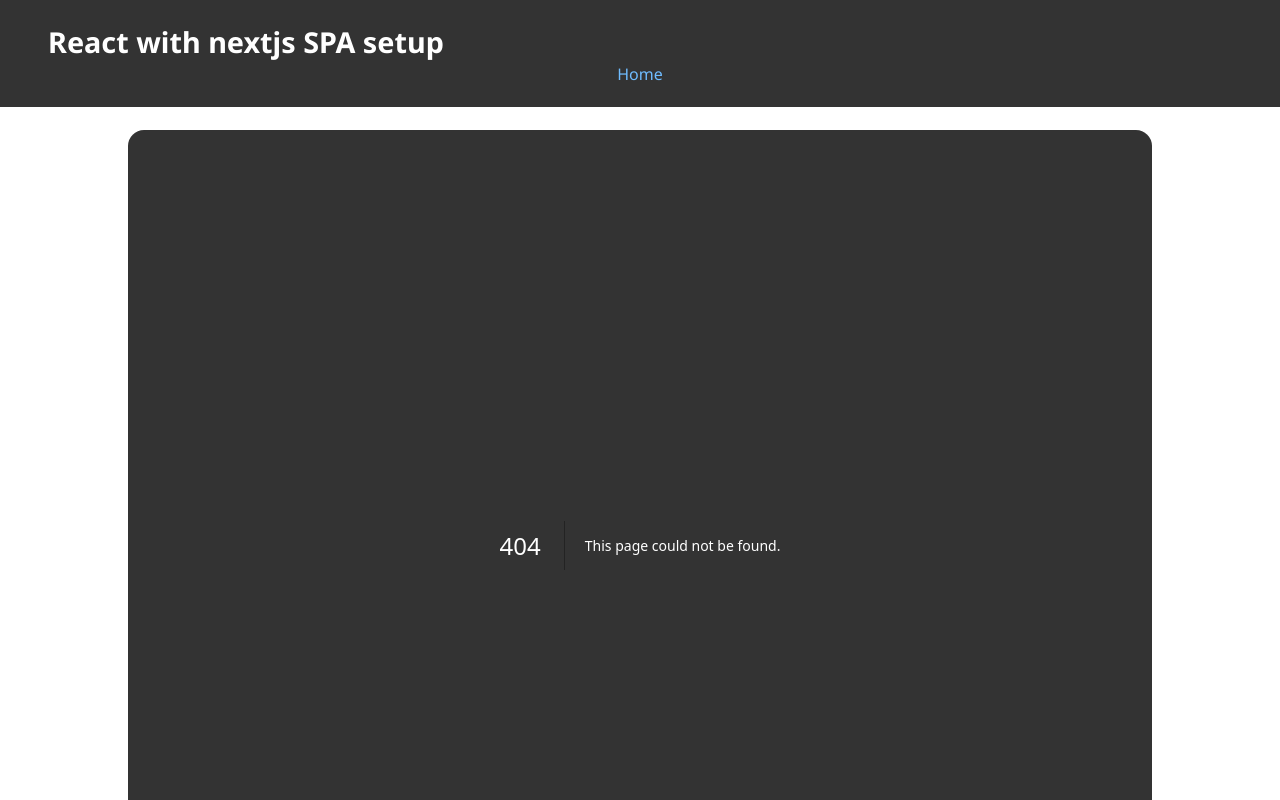
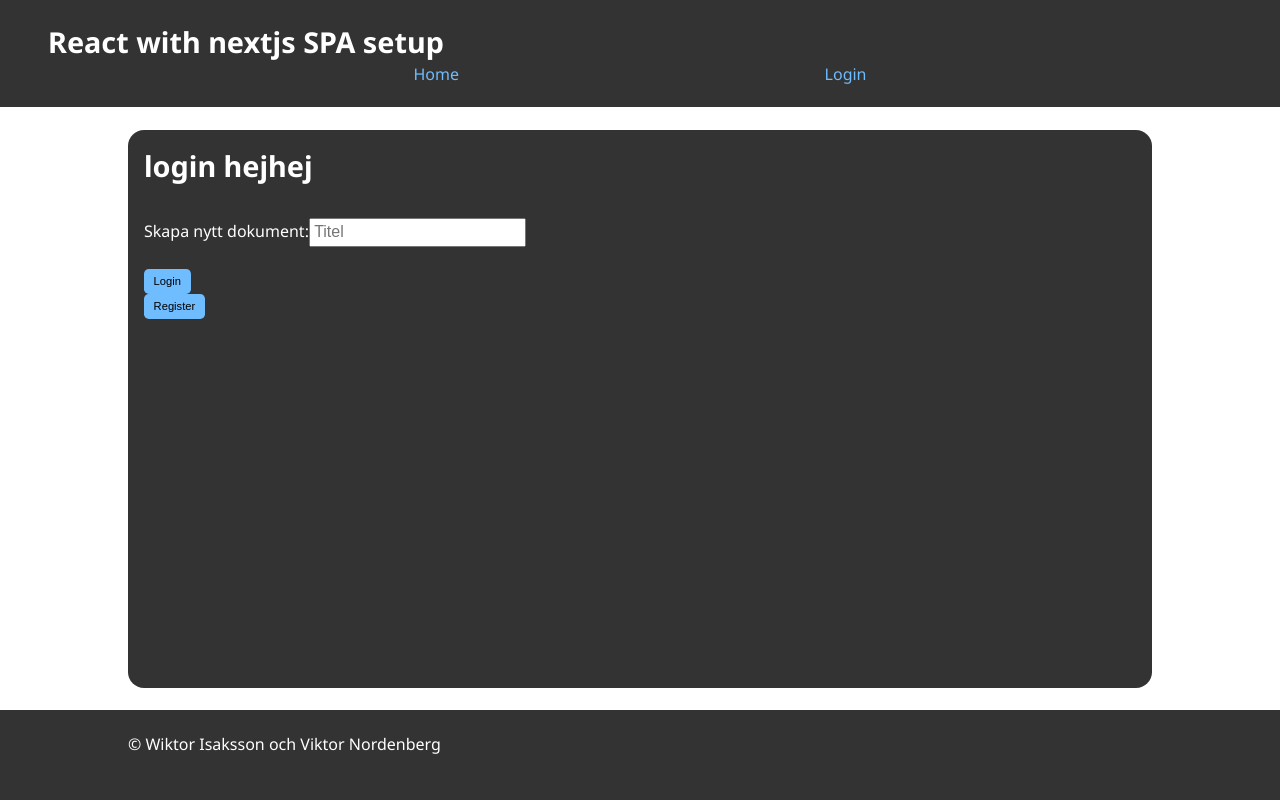
Before and after one commit to wiis22/JsRamverk, a Next.js app in the folder frontend/: page /login in a window 1280 px wide. Before the commit this address had no page. Shown: the top 800 px of the page. Built offline with nearby package versions, Linux system fonts and the light colour scheme.

Commit message:
stared to add a login site

```diff
--- a/frontend/src/components/Header.js
+++ b/frontend/src/components/Header.js
@@ -12,8 +12,8 @@ export default function Header() {
                 </div>
                 <div className="nav">
                     <a className="nav-rout" onClick={() => router.push("/")}>Home</a>
-                    {/* <a className="nav-rout" onClick={() => router.push("/")}>Home</a>
-                    <a className="nav-rout" onClick={() => router.push("/")}>Home</a> */}
+                    <a className="nav-rout" onClick={() => router.push("/login")}>Login</a>
+                    {/* <a className="nav-rout" onClick={() => router.push("/")}>Home</a> */}
                 </div>
         </header>
 
--- a/frontend/src/components/RedirectDocId.js
+++ b/frontend/src/components/Redirect.js
@@ -4,12 +4,12 @@
 import { useEffect } from "react";
 import { useRouter } from "next/router";
 
-const RedirectComp = ({ newDocId }) => {
+const RedirectComp = ({ route }) => {
     const router = useRouter();
 
     useEffect(() => {
-        router.push(`/doc/${newDocId}`)
-    }, [newDocId, router]);
+        router.push(`${route}`)
+    }, [route, router]);
 
     return <div>Throbbing .... </div>
 };
--- /dev/null
+++ b/frontend/src/pages/login.js
@@ -0,0 +1,78 @@
+// src/pages/Home.js
+
+import React, { useEffect, useState } from 'react';
+// import { useHistory } from "react-router-dom";
+// import { useRouter } from 'next/router';
+// import RedirectComp from '@/components/RedirectDocId';
+
+// import { useParams } from 'react-router-dom';
+
+export default function Login() {
+    // let history = useHistory();
+    // // const router = useRouter();
+    const [newTitle, setNewTitle] = useState('');
+    const [docs, setDocs] = useState([]);
+    const [newDocId, setNewDocId] = useState(null);
+    const [isSubmitted, setSubmitted] = useState(false);
+
+    const handleNewDocSubmit = async (e) => {
+        e.preventDefault();
+
+        setSubmitted(true);
+        const data = {
+            title: newTitle
+        };
+        try {
+            const response = await fetch('https://wiis22.azurewebsites.net/api/new-doc', {
+                method: 'POST',
+                headers: {
+                    'Content-Type': 'application/json'
+                },
+                body: JSON.stringify(data)
+            });
+
+            if (!response.ok) {
+                throw new Error(`HTTP error, status ${response.status}`);
+            }
+
+            const newDocId = await response.json();
+
+            console.log("redirecting to /doc/" + newDocId);
+            // return redirect(`/doc/${newDocId}`);
+            setNewDocId(newDocId);
+
+        } catch (err) {
+            console.error("Fetch error:", err)
+        }
+    }
+
+
+    const handleRegister = async (e) => {
+        e.preventDefault();
+    }
+
+
+    return (
+        <div className='login'>
+            <h1>login hejhej</h1>
+
+
+            <div className='new-doc'>
+                <form onSubmit={handleNewDocSubmit}>
+                    <label>Skapa nytt dokument:</label>
+                    <input className='textarea'
+                            type="text"
+                            value={newTitle}
+                            placeholder='Titel'
+                            onChange={(e) => setNewTitle(e.target.value)}
+                            required
+                        />
+                    <button className='new-doc-button' type="submit" disabled={isSubmitted}>Login</button>
+                </form>
+            </div>
+            <div>
+                <button className='new-doc-button' type="submit" disabled={isSubmitted} onclick={handleRegister}>Register</button>
+            </div>
+        </div>
+    );
+}
```
Also changed, not shown: frontend/src/App.mjs (deleted, +0 -22 lines), frontend/src/pages/index.js (+8 -3 lines).
